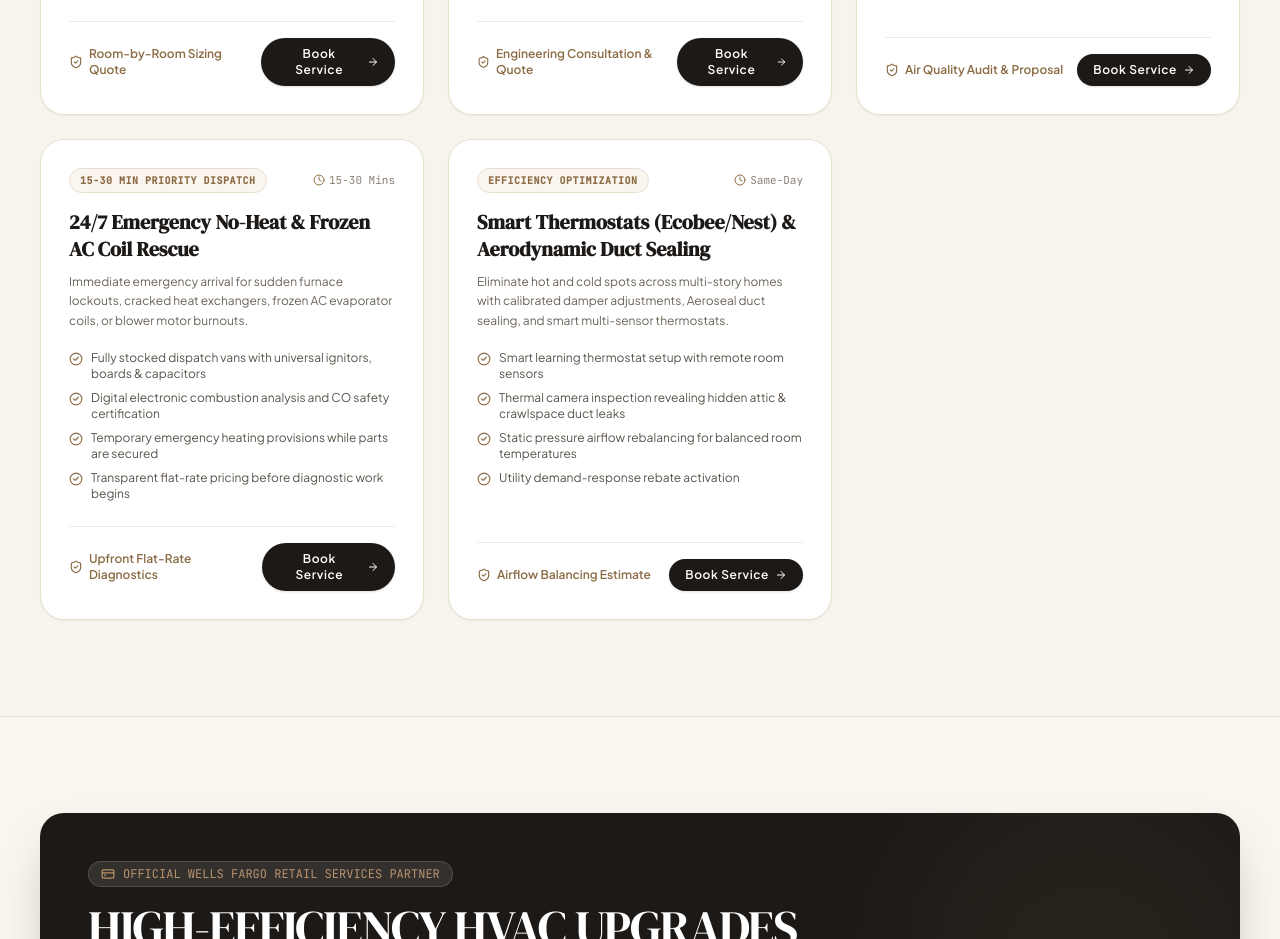
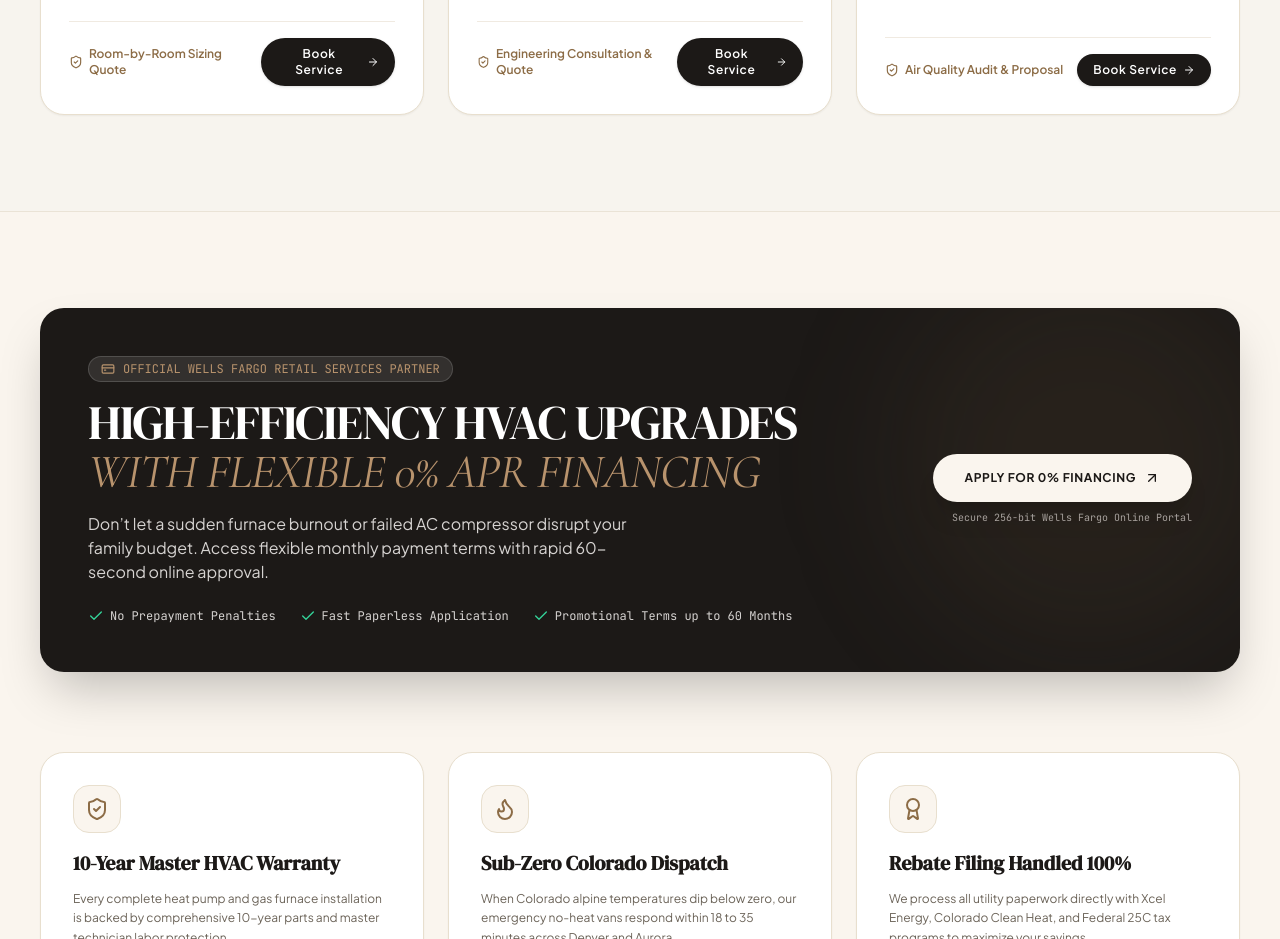
Before and after one commit to Muneeb850/HVAC, a React (Vite) app: page /services in a window 1280 px wide. Shown: the part 2580-3519 px from the top of the page. Built offline with nearby package versions, Linux system fonts and the light colour scheme; the HTML template or start-up script is replaced by a standard one.

Commit message:
Keep exactly 6 cards in Comprehensive Climate Matrix

```diff
--- a/src/data/onenationData.js
+++ b/src/data/onenationData.js
@@ -125,38 +125,6 @@ export const SERVICES = [
       "Steam whole-home humidification preserving hardwood floors and sinuses"
     ],
     popular: false
-  },
-  {
-    id: "emergency-hvac",
-    category: "heating",
-    title: "24/7 Emergency No-Heat & Frozen AC Coil Rescue",
-    badge: "15-30 Min Priority Dispatch",
-    estimateScope: "Upfront Flat-Rate Diagnostics",
-    eta: "15-30 Mins",
-    description: "Immediate emergency arrival for sudden furnace lockouts, cracked heat exchangers, frozen AC evaporator coils, or blower motor burnouts.",
-    features: [
-      "Fully stocked dispatch vans with universal ignitors, boards & capacitors",
-      "Digital electronic combustion analysis and CO safety certification",
-      "Temporary emergency heating provisions while parts are secured",
-      "Transparent flat-rate pricing before diagnostic work begins"
-    ],
-    popular: true
-  },
-  {
-    id: "smart-thermostats-ducts",
-    category: "cooling",
-    title: "Smart Thermostats (Ecobee/Nest) & Aerodynamic Duct Sealing",
-    badge: "Efficiency Optimization",
-    estimateScope: "Airflow Balancing Estimate",
-    eta: "Same-Day",
-    description: "Eliminate hot and cold spots across multi-story homes with calibrated damper adjustments, Aeroseal duct sealing, and smart multi-sensor thermostats.",
-    features: [
-      "Smart learning thermostat setup with remote room sensors",
-      "Thermal camera inspection revealing hidden attic & crawlspace duct leaks",
-      "Static pressure airflow rebalancing for balanced room temperatures",
-      "Utility demand-response rebate activation"
-    ],
-    popular: false
   }
 ];
 
```
